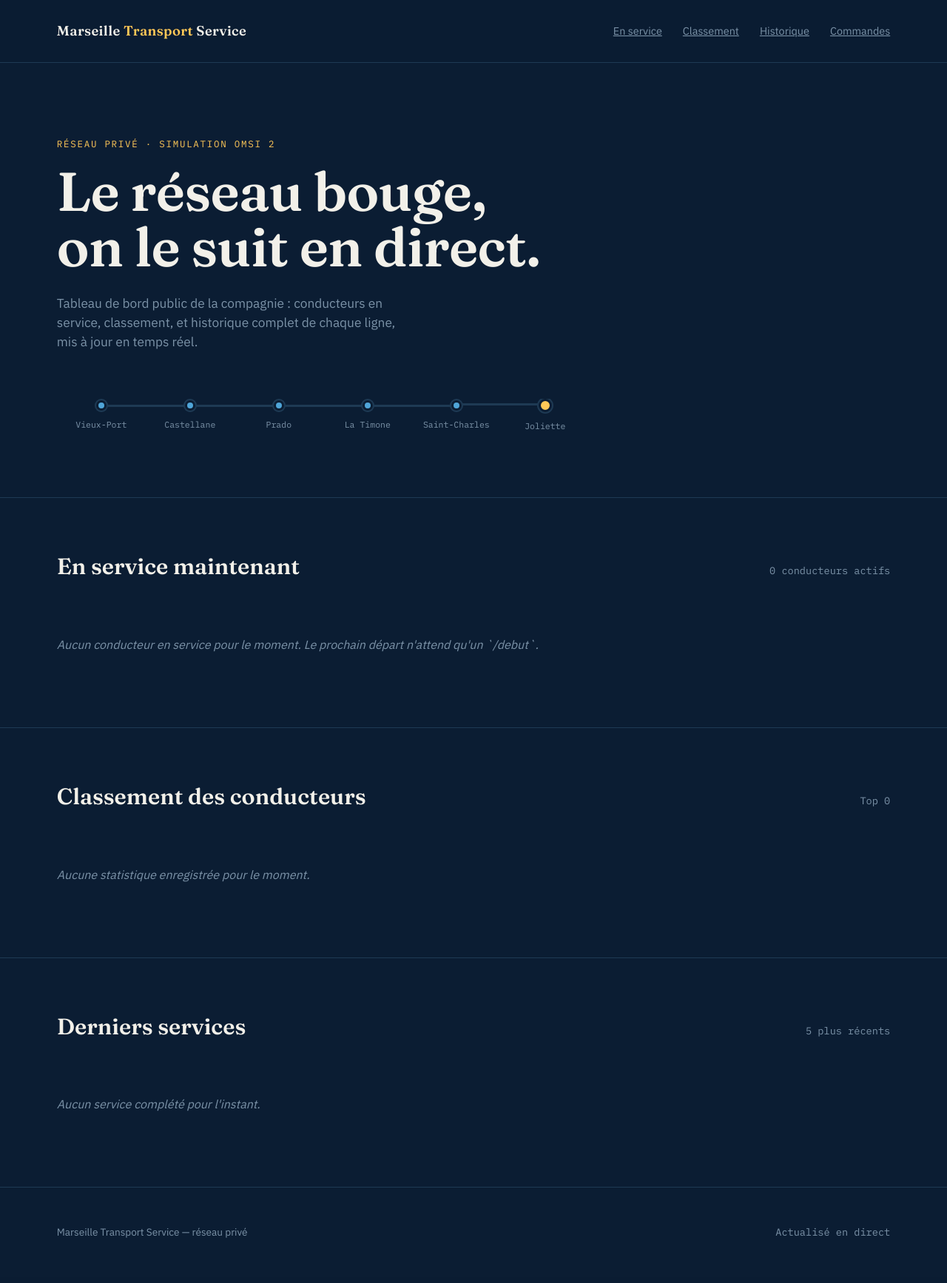
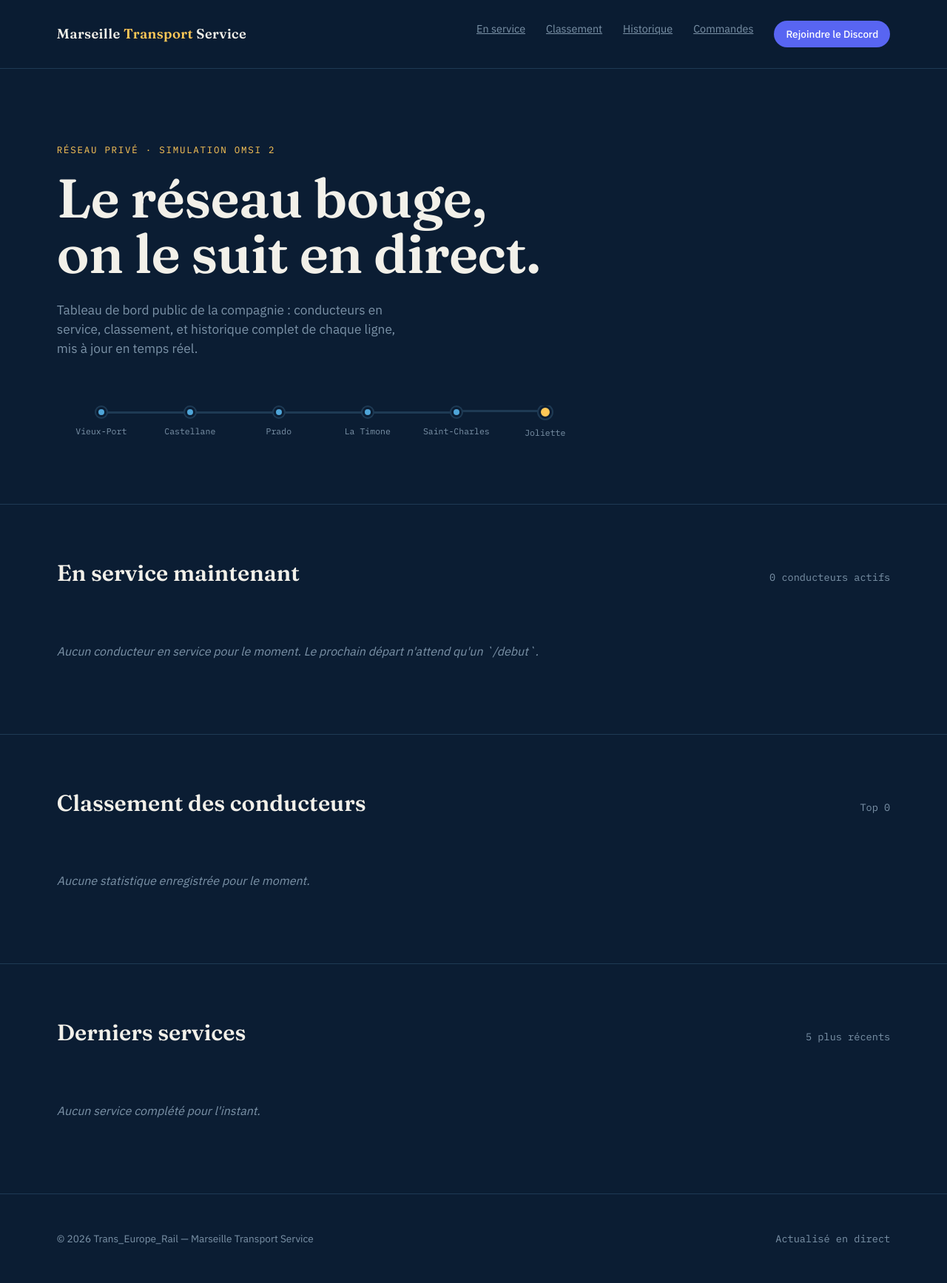
Before and after one commit to Trans-Europe-Rail/Marseille-Transport-Service-, a Flask app: page / in a window 1280 px wide. Shown: the whole page at 74% size. Before the commit the page ends 1673 px from the top, so only its background shows below. Run offline with Flask 3, Linux system fonts and the light colour scheme.

Commit message:
Add Discord button and update footer copyright
Added a Discord button for joining the server and updated the footer copyright.

```diff
--- a/templates/index.html
+++ b/templates/index.html
@@ -214,6 +214,13 @@
   @media (prefers-reduced-motion: reduce) {
     .actif-card .pulse { animation: none; }
   }
+
+  .discord-btn {
+    background: #5865F2; color: #fff; padding: 8px 16px; border-radius: 20px;
+    font-size: 0.85rem; font-weight: 500; text-decoration: none;
+    display: inline-flex; align-items: center; gap: 6px; transition: filter 0.15s;
+  }
+  .discord-btn:hover { filter: brightness(1.1); }
 </style>
 </head>
 <body>
@@ -225,6 +232,7 @@
     <a href="#classement">Classement</a>
     <a href="#historique">Historique</a>
     <a href="/commandes">Commandes</a>
+    <a class="discord-btn" href="https://discord.gg/TON-INVITATION-ICI" target="_blank" rel="noopener">Rejoindre le Discord</a>
   </div>
 </nav>
 
@@ -318,7 +326,7 @@
 </section>
 
 <footer>
-  <div>Marseille Transport Service — réseau privé</div>
+  <div>© 2026 Trans_Europe_Rail — Marseille Transport Service</div>
   <div class="mono">Actualisé en direct</div>
 </footer>
 
```
